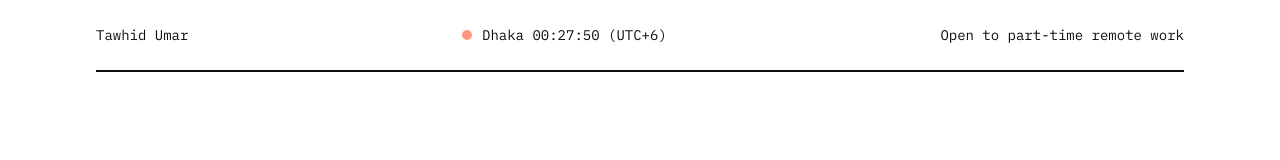
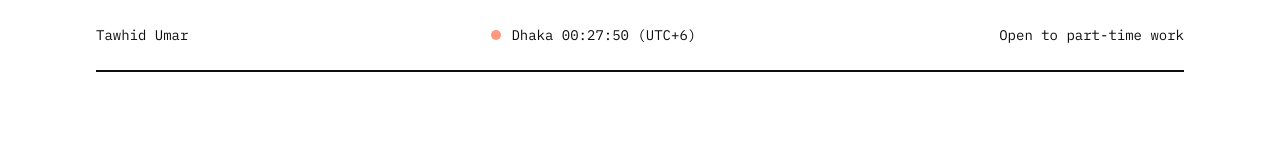
Before and after one commit to TawhidUmar9/TawhidUmar9.github.io, a plain HTML site: page index.html in a window 1280 px wide. Shown: the top 160 px of the page. Drawn offline with Linux system fonts and the light colour scheme.

Commit message:
Update work availability text in index.html

```diff
--- a/index.html
+++ b/index.html
@@ -67,7 +67,7 @@ footer{font-size:13px;border-top:2px solid #0E0E0E;padding:20px 0 32px}
   <header class="top mono">
     <span>Tawhid Umar</span>
     <span><span class="dotc"></span>Dhaka <span id="clock">--:--:--</span> (UTC+6)</span>
-    <span>Open to part-time remote work</span>
+    <span>Open to part-time work</span>
   </header>
 </div>
 
```
